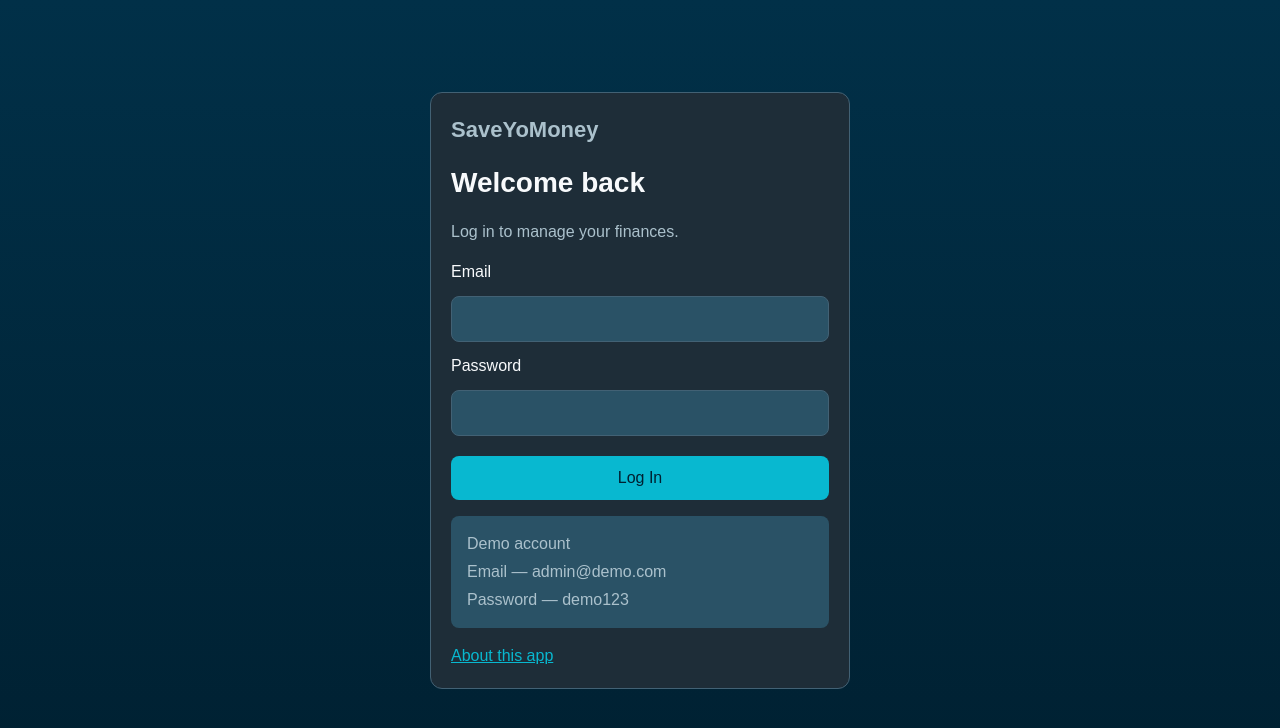
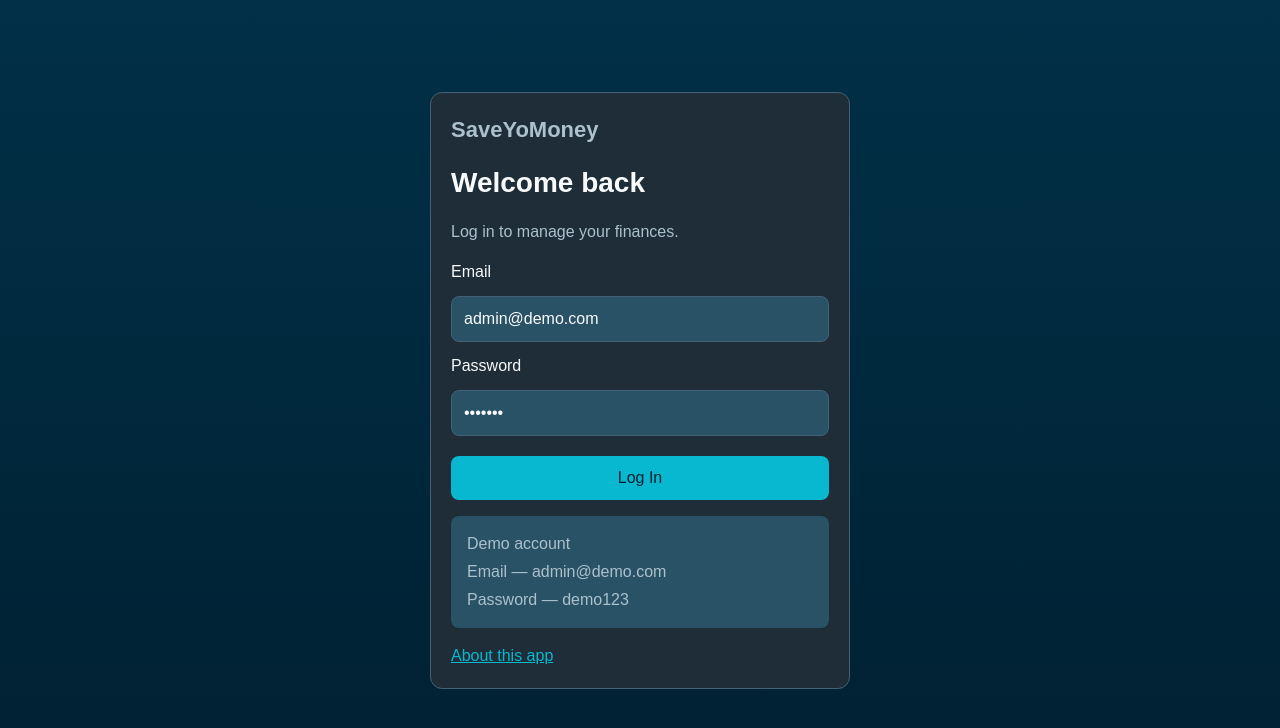
Before and after one commit to tilongg/personal-finance-tracker-group4, a React (Vite) app: page /login in a window 1280 px wide. Shown: the top 728 px of the page. Built offline with nearby package versions, Linux system fonts and the light colour scheme.

Commit message:
Prefill login form with demo credentials

```diff
--- a/src/pages/Login.jsx
+++ b/src/pages/Login.jsx
@@ -5,8 +5,8 @@ import { useAuth } from "../contexts/AuthContext";
 export default function Login() {
   const { isLoggedIn, login } = useAuth();
 
-  const [email, setEmail] = useState("");
-  const [password, setPassword] = useState("");
+  const [email, setEmail] = useState("admin@demo.com");
+  const [password, setPassword] = useState("demo123");
   const [error, setError] = useState("");
 
   if (isLoggedIn) {
```
